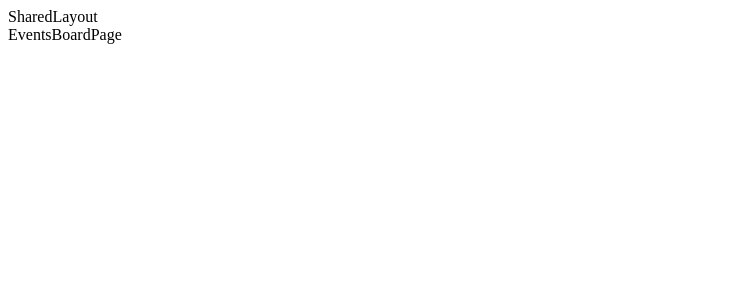
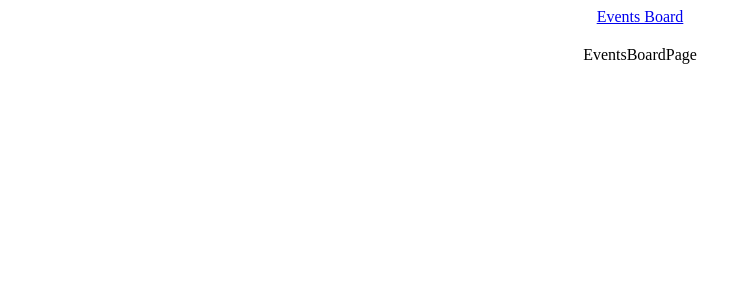
Before and after one commit to y-hrubskyi/events-registration, a React (Vite) app in the folder frontend/: page /events in a window 1280 px wide. Shown: the top 300 px of the page, without its empty margins (0-752 px from the left). Built offline with nearby package versions, Linux system fonts and the light colour scheme.

Commit message:
feat: add basic navigation

```diff
--- a/frontend/src/components/SharedLayout/SharedLayout.jsx
+++ b/frontend/src/components/SharedLayout/SharedLayout.jsx
@@ -1,10 +1,18 @@
 import { Suspense } from 'react';
-import { Outlet } from 'react-router-dom';
+import { Link, Outlet } from 'react-router-dom';
 
 export const SharedLayout = () => {
   return (
-    <div>
-      SharedLayout
+    <div
+      style={{
+        display: 'flex',
+        flexDirection: 'column',
+        alignItems: 'center',
+        gap: 20
+      }}
+    >
+      <Link to="/">Events Board</Link>
+
       <Suspense fallback={<div>Loading...</div>}>
         <Outlet />
       </Suspense>
```
